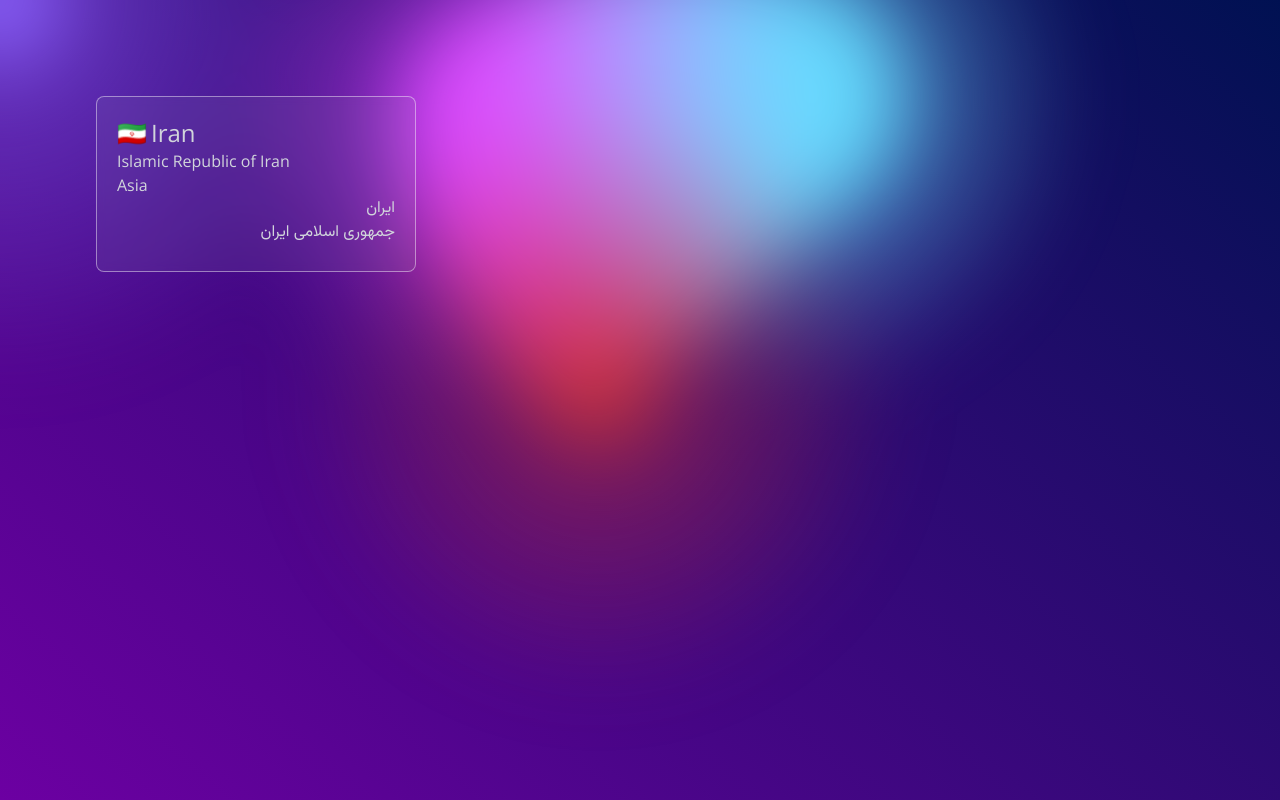
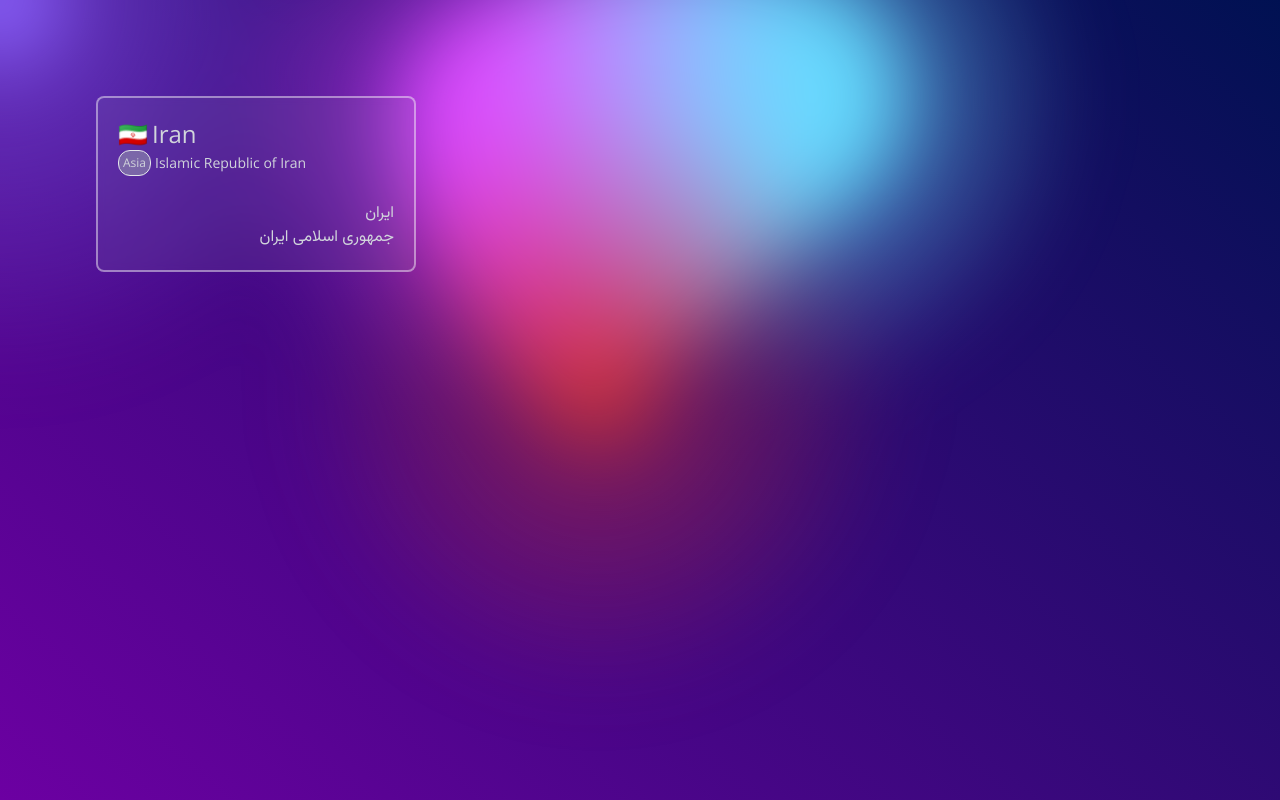
Before and after one commit to hossein-jorfi/country-information, a Next.js app: page / in a window 1280 px wide. Built offline with nearby package versions, Linux system fonts and the light colour scheme.

Commit message:
Edit card styles

```diff
--- a/src/components/elements/CountryCard.tsx
+++ b/src/components/elements/CountryCard.tsx
@@ -23,17 +23,26 @@ type CountryCardProps = {
 const CountryCard = ({ name, flag, flags, region }: CountryCardProps) => {
   return (
     <div
-      className="p-5 w-80 h-44 !border-opacity-50 rounded-lg
-    bg-gray-400 bg-clip-padding backdrop-filter backdrop-blur-sm bg-opacity-10 border border-gray-100 text-gray-300"
+      className="
+      p-5 w-80 h-44
+      border-opacity-50 rounded-lg border-gray-100 border-2
+      flex flex-col justify-between
+      bg-gray-400 bg-clip-padding backdrop-filter backdrop-blur-sm bg-opacity-10 text-gray-300
+      hover:border-opacity-70 hover:bg-opacity-15
+      cursor-pointer
+    "
     >
-      <div className="flex items-center text-2xl">
-        <p>{flag}</p>
-        <p className="ml-1">{name?.common}</p>
-      </div>
-
       <div>
-        <p>{name?.official}</p>
-        <p>{region}</p>
+        <div className="flex items-center text-2xl">
+          <p>{flag}</p>
+          <p className="ml-1">{name?.common}</p>
+        </div>
+        <div className="flex items-center">
+          <p className="p-1 border text-xs w-fit rounded-xl bg-gray-400 bg-opacity-50">
+            {region}
+          </p>
+          <p className="ml-1 text-sm">{name?.official}</p>
+        </div>
       </div>
 
       <div dir="auto">
```
Also changed, not shown: 1 other file (tests, documents, lock files or other folders).
